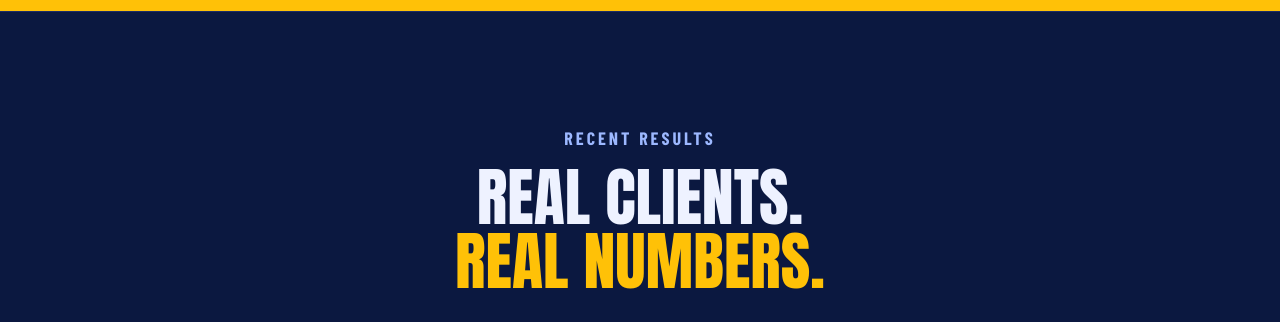
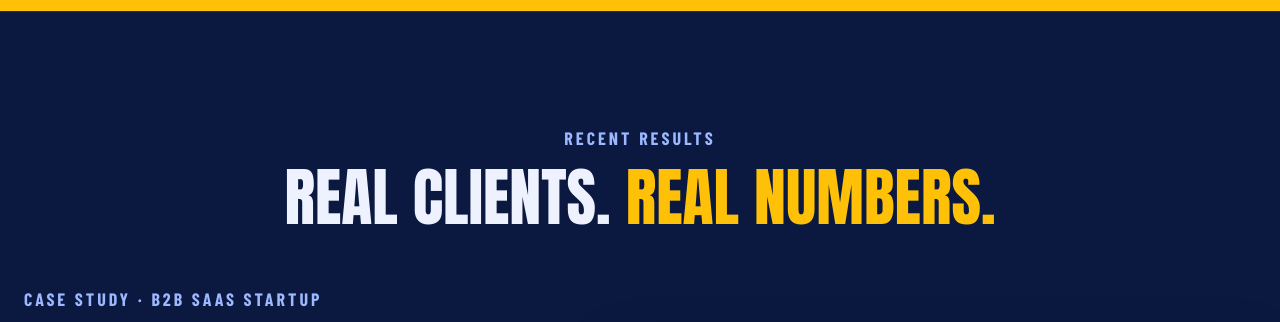
Before and after one commit to Buyseech/buyseech-site, a plain HTML site: page public/index.html in a window 1280 px wide. Shown: the part 2940-3262 px from the top of the page. Drawn offline with Linux system fonts and the light colour scheme.

Commit message:
Results title on one line on desktop
Co-Authored-By: Claude Opus 5.5 <noreply@anthropic.com>
Claude-Session: https://claude.ai/code/session_01A7u75sk3TBqvLuYbJazVD2

```diff
--- a/public/index.html
+++ b/public/index.html
@@ -25,7 +25,7 @@
 
 <link rel="preload" href="assets/fonts/anton-latin-400-normal.woff2" as="font" type="font/woff2" crossorigin>
 <link rel="preload" href="assets/fonts/manrope-latin-400-normal.woff2" as="font" type="font/woff2" crossorigin>
-<link rel="stylesheet" href="styles.css?v=4.9">
+<link rel="stylesheet" href="styles.css?v=5.0">
 
 <script type="application/ld+json">
 {
--- a/public/styles.css
+++ b/public/styles.css
@@ -211,6 +211,7 @@ a:hover{color:var(--accent-hover)}
 .results-head .h2{container-type:inline-size}
 .results-head .h2 .ln,.results-head .h2 .yl{display:block;white-space:nowrap;font-size:min(13cqi,clamp(38px,5vw,76px))}
 .results-head .h2 .ln{color:inherit}
+@media (min-width:901px){.results-head .h2 .ln,.results-head .h2 .yl{display:inline;font-size:min(6.2cqi,clamp(38px,5vw,76px))}.results-head{margin-bottom:56px}}
 .case{display:grid;grid-template-columns:5fr 6fr;gap:24px 64px;align-items:center}
 .case+.case{margin-top:56px;padding-top:56px;border-top:1px solid var(--line-form)}
 .case--flip{grid-template-columns:6fr 5fr}
```
